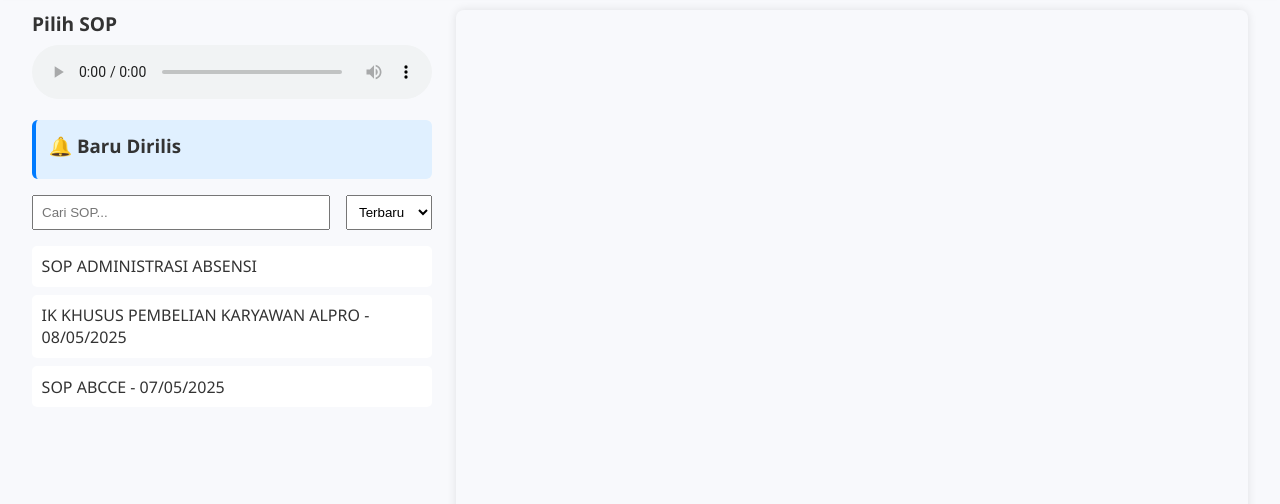
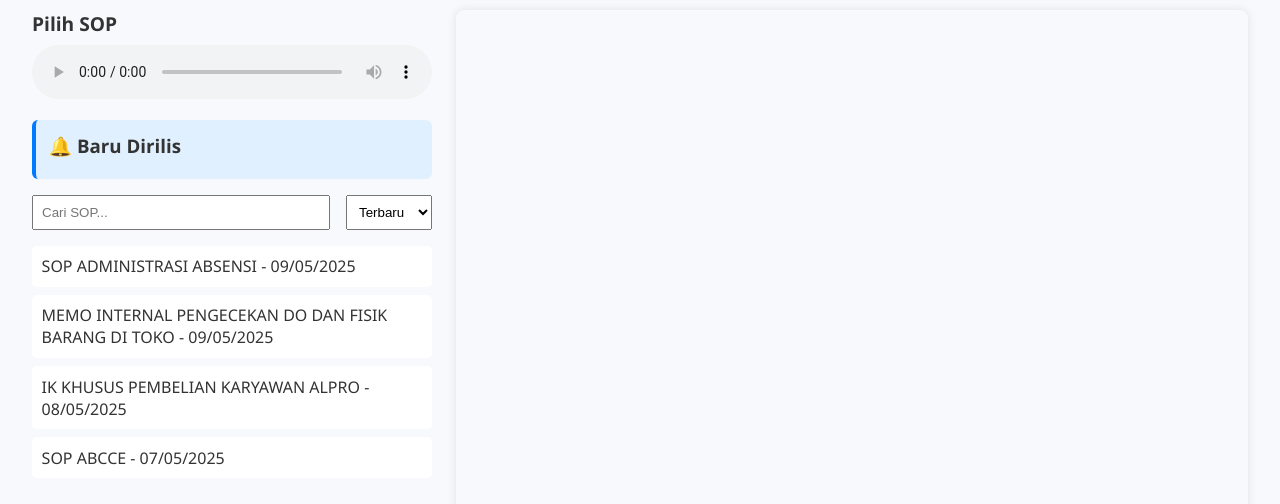
Before and after one commit to ginting719/Audio, a plain HTML site: page index.html in a window 1280 px wide. Shown: the part 78-582 px from the top of the page. Drawn offline with Linux system fonts and the light colour scheme.

Commit message:
Update index.html

```diff
--- a/index.html
+++ b/index.html
@@ -206,9 +206,15 @@
         releaseDate: "2025-05-08"
       },
       {
-        title: "SOP ADMINISTRASI ABSENSI",
+        title: "SOP ADMINISTRASI ABSENSI - 09/05/2025",
         audio: "https://cdn.jsdelivr.net/gh/ginting719/Audio/audio/PODCAST-09052025-SOP-ADMINISTRASI-KARYAWAN.mp3",
         driveId: "1IcGwy6ZxgLWHwfjYGsfzxR3uCsXQr8yp",
+        releaseDate: "2025-05-09"
+      },
+      {
+        title: "MEMO INTERNAL PENGECEKAN DO DAN FISIK BARANG DI TOKO - 09/05/2025",
+        audio: "https://cdn.jsdelivr.net/gh/ginting719/Audio/audio/PODCAST-09052025-MEMO-INTERNAL-PENGECEKAN-DO-DAN-FISIK-BARANG-DI-TOKO.mp3",
+        driveId: "1SUSXft9NOFWAKa5InhK13hAoCahh6IlW",
         releaseDate: "2025-05-09"
       },
     ];
```
